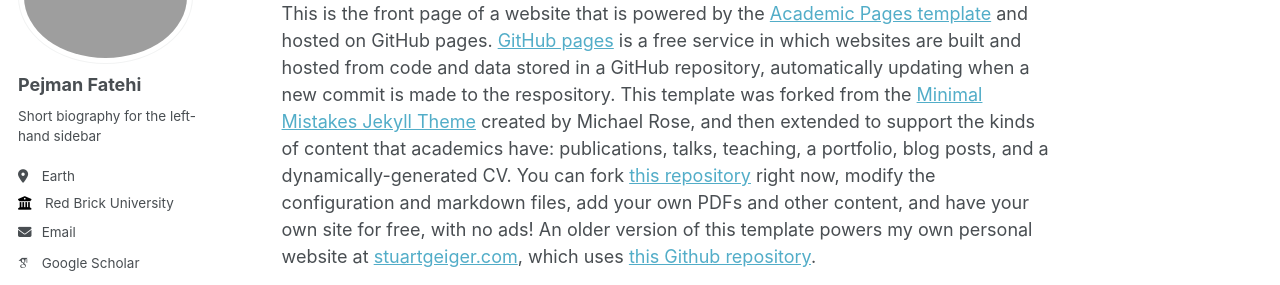
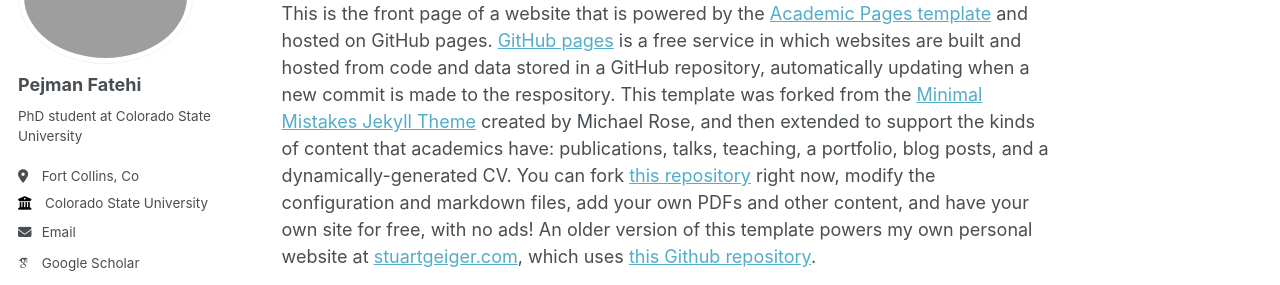
Before and after one commit to pejmanff/pejmanff.github.io, a Jekyll site: the page built from _pages/about.md, in a window 1280 px wide. Shown: the part 176-461 px from the top of the page. Built offline with Jekyll 4.4.1, drawn with Linux system fonts in a browser that asks for light colours; some web fonts are replaced.

Commit message:
Update _config.yml

```diff
--- a/_config.yml
+++ b/_config.yml
@@ -16,11 +16,11 @@ author:
   avatar           : "DSC_2054.JPG"
   name             : "Pejman Fatehi"
   pronouns         : # example: "she/her"
-  bio              : "Short biography for the left-hand sidebar"
-  location         : "Earth"
-  employer         : "Red Brick University"
+  bio              : "PhD student at Colorado State University"
+  location         : "Fort Collins, Co"
+  employer         : "Colorado State University"
   uri              : # URL
-  email            : "none@example.org"
+  email            : "pejman@colostate.edu"
 
   # Academic websites
   arxiv            : # URL - Update with the correct link to your profile
```
